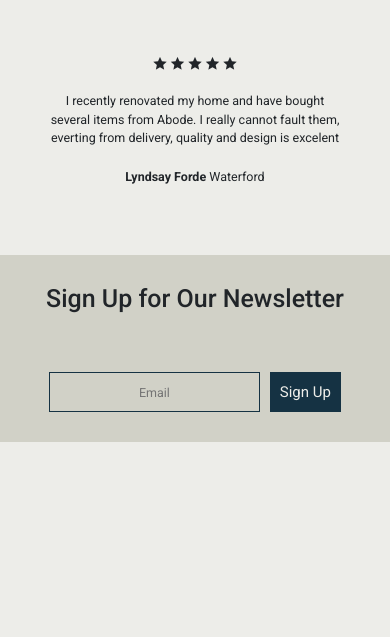
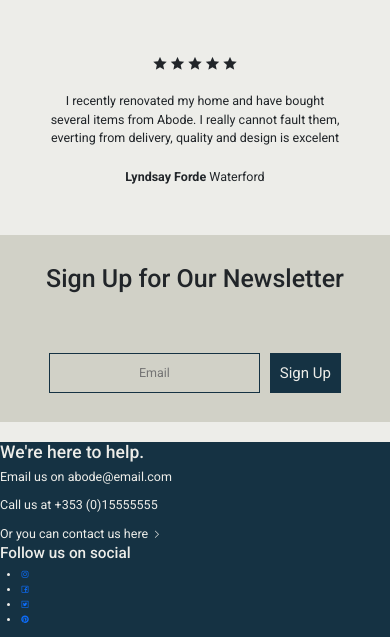
Before and after one commit to BrianWhelanDublin/milestone-project-4, a Django app: template homepage/templates/homepage/index.html in a window 390 px wide. Shown: the part 3377-4014 px from the top of the page. Before the commit the page ends 3819 px from the top, so only its background shows below. Run offline with Django 3.2, Linux system fonts and the light colour scheme; the template is opened without the code that fills it, so the values that code supplies are empty.

Commit message:
start footer

```diff
--- a/static/css/base.css
+++ b/static/css/base.css
@@ -587,7 +587,7 @@ a:hover,
     z-index: 10;
 }
 
-/* reviews section */
+/*---------------------------------- reviews section */
 .review-title h3 {
     margin: 10% 0;
     font-size: 3rem;
@@ -618,10 +618,10 @@ a:hover,
     text-align: center;
 }
 
-/* Newsletter Section */
+/* -------------------------------Newsletter Section */
 .newsletter-container {
     background-color: #D1D1C7;
-    margin: 10% 0;
+    margin: 5% 0;
 }
 
 .newsletter-col h3 {
@@ -658,7 +658,29 @@ a:hover,
     background-color: #EDEDE9;
     color: #153243;
 }
-
+/* ----------------------------------------footer section  */
+.footer-container{
+    background-color: #153243;
+    color: #EDEDE9;
+}
+.contact-col{
+    flex-direction: column;
+}
+.contact-col h3{
+    font-size: 1.75rem;
+}
+.contact-col p{
+    font-size: 1.25rem;
+}
+.contact-col a{
+    color: #EDEDE9;
+    font-size: 1.25rem;
+    text-decoration: none;
+}
+.contact-col a:hover{
+    text-decoration: underline;
+    color: #D1D1C7;
+}
 /* Media Querys */
 
 /* medium 768px */
@@ -715,8 +737,8 @@ a:hover,
     }
 
     .category-image {
-        height: 36rem;
-        width: 36rem;
+        height: 32rem;
+        width: 32rem;
     }
 
 
@@ -741,7 +763,6 @@ a:hover,
         height: 5rem;
         padding: 0 1.5rem;
         font-size: 1..75rem;
-
     }
 
 }
@@ -785,8 +806,8 @@ a:hover,
     }
 
     .category-image {
-        height: 40rem;
-        width: 40rem;
+        height: 35rem;
+        width: 35rem;
     }
 
     .category-title-col h3,
@@ -808,7 +829,7 @@ a:hover,
 /* xx-large 1400px */
 @media (min-width: 1400px) {
     .category-image {
-        height: 42.5rem;
-        width: 42.5rem;
+        height: 37.5rem;
+        width: 37.5em;
     }
 }
--- a/templates/base.html
+++ b/templates/base.html
@@ -71,8 +71,7 @@
                             </button>
                             <ul class="side-nav-menu">
                                 <li class="side-nav-item search-navlink">Search
-                                    <i class="las la-search nav-icon"
-                                        aria-hidden="true"></i>
+                                    <i class="las la-search nav-icon" aria-hidden="true"></i>
                                 </li>
                                 <li class="search-sublist sublist-hidden">
                                     <form>
@@ -113,6 +112,49 @@
         {% endblock %}
     </main>
     <footer>
+        <!-- Footer section -->
+        <div class="container-fluid footer-container">
+            <div class="row">
+                <div class="col-12 col-md-6 contact-col">
+                    <h3>We're here to help.</h3>
+                    <p>Email us on
+                        <a href="mailto:abode@email.com">
+                            abode@email.com
+                        </a></p>
+                    <p>Call us at +353 (0)15555555</p>
+                    <a href="">Or you can contact us here <i class="las la-angle-right" aria-hidden="true"></i></a>
+                </div>
+                <div class="col-12 col-md-6">
+                    <h3>Follow us on social</h3>
+                    <ul class="social-media">
+                        <li>
+                            <a class="social-media-links" href="https://www.instagram.com/" target="_blank"
+                                rel="noreferrer">
+                                <i class="lab la-instagram" aria-hidden="true"></i>
+                                <span class="sr-only">Instagram Link.</span></a>
+                        </li>
+                        <li>
+                            <a class="social-media-links" href="https://www.facebook.com/" target="_blank"
+                                rel="noreferrer">
+                                <i class="lab la-facebook-square" aria-hidden="true"></i>
+                                <span class="sr-only">Facebook Link.</span></a>
+                        </li>
+                        <li>
+                            <a class="social-media-links" href="https://www.twitter.com/" target="_blank"
+                                rel="noreferrer">
+                                <i class="lab la-twitter-square" aria-hidden="true"></i>
+                                <span class="sr-only">Twitter Link.</span></a>
+                        </li>
+                        <li>
+                            <a class="social-media-links" href="https://www.pinterest.ie/" target="_blank"
+                                rel="noreferrer">
+                                <i class="lab la-pinterest"></i>
+                                <span class="sr-only">Pinterest link</span></a>
+                        </li>
+                    </ul>
+                </div>
+            </div>
+        </div>
     </footer>
     {% block other_end_js %}
     {% endblock %}
```
Lines whose indentation alone changed are shown as unchanged.
